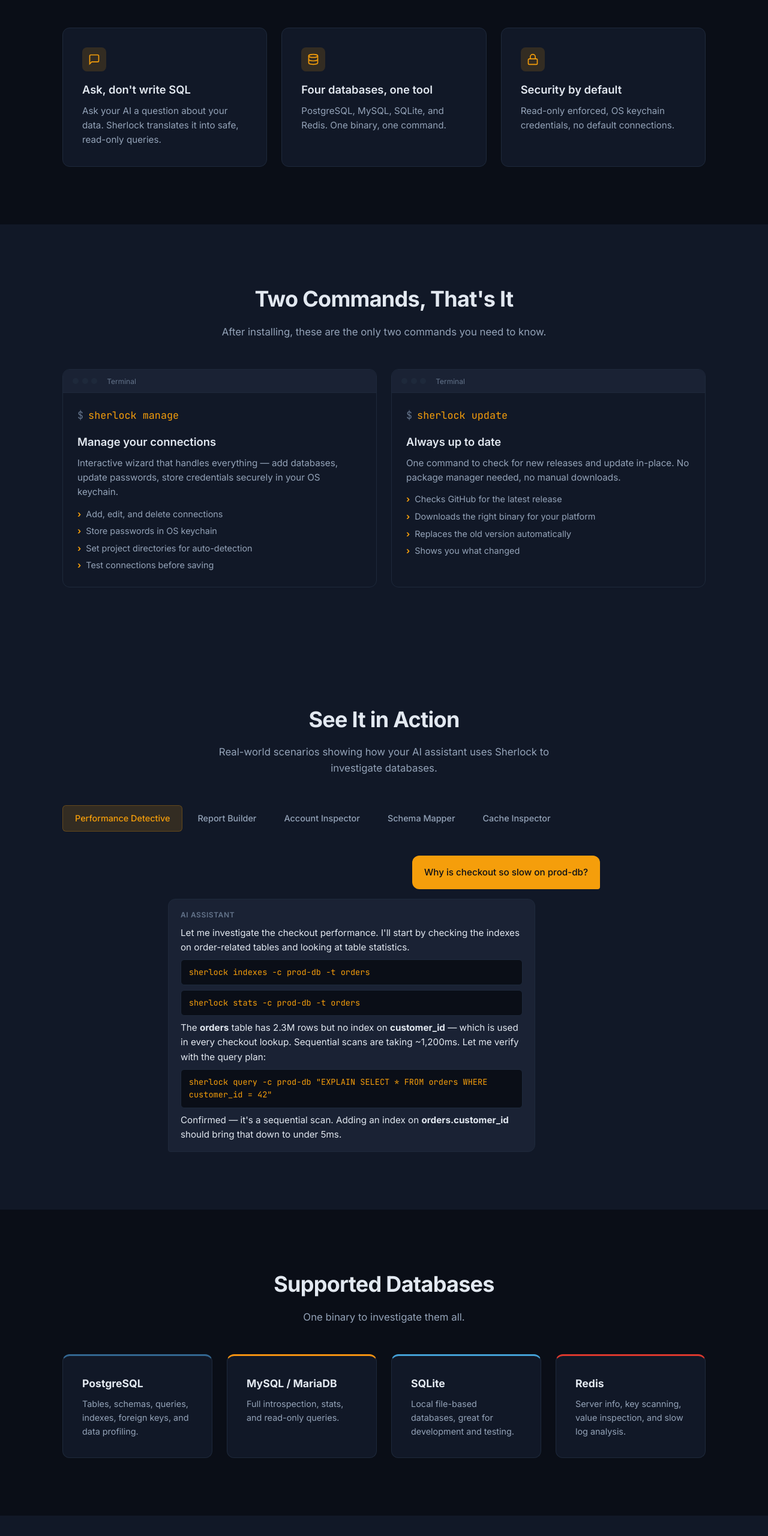
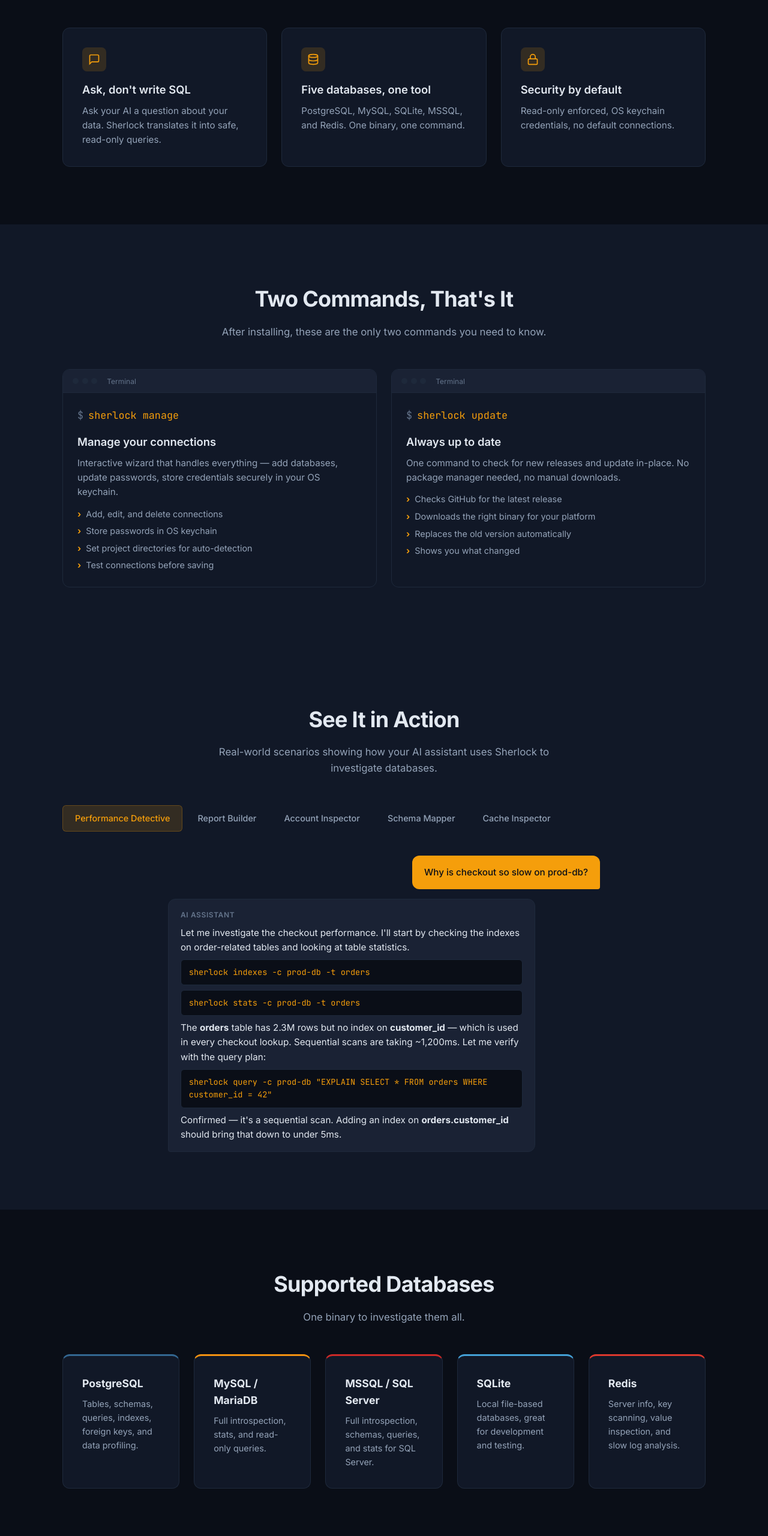
Before and after one commit to michaelbromley/sherlock, a website: page docs/index.html in a window 1280 px wide. Shown: the part 1000-3560 px from the top of the page at 60% size. Drawn offline with Linux system fonts and the light colour scheme.

Commit message:
feat: add MSSQL support to landing page

```diff
--- a/docs/index.html
+++ b/docs/index.html
@@ -4,7 +4,7 @@
 <meta charset="UTF-8">
 <meta name="viewport" content="width=device-width, initial-scale=1.0">
 <title>Sherlock — A read-only database query tool for AI assistants</title>
-<meta name="description" content="Give your AI the power to investigate your databases — without the power to destroy. PostgreSQL, MySQL, SQLite, and Redis. Single binary, zero dependencies.">
+<meta name="description" content="Give your AI the power to investigate your databases — without the power to destroy. PostgreSQL, MySQL, SQLite, MSSQL, and Redis. Single binary, zero dependencies.">
 <link rel="preconnect" href="https://fonts.googleapis.com">
 <link rel="preconnect" href="https://fonts.gstatic.com" crossorigin>
 <link href="https://fonts.googleapis.com/css2?family=Inter:wght@400;500;600;700&family=JetBrains+Mono:wght@400;500&display=swap" rel="stylesheet">
@@ -25,6 +25,7 @@
   --mysql: #f29111;
   --sqlite: #44a0d6;
   --redis: #dc382d;
+  --mssql: #cc2927;
 }
 
 html { scroll-behavior: smooth; }
@@ -498,7 +499,7 @@ section { padding: 6rem 0; }
 
 .db-grid {
   display: grid;
-  grid-template-columns: repeat(auto-fit, minmax(240px, 1fr));
+  grid-template-columns: repeat(auto-fit, minmax(190px, 1fr));
   gap: 1.5rem;
 }
 
@@ -745,8 +746,8 @@ footer .footer-links {
         <div class="pillar-icon">
           <svg width="20" height="20" viewBox="0 0 24 24" fill="none" stroke="#f59e0b" stroke-width="2" stroke-linecap="round"><ellipse cx="12" cy="5" rx="9" ry="3"/><path d="M3 5v14c0 1.66 4 3 9 3s9-1.34 9-3V5"/><path d="M3 12c0 1.66 4 3 9 3s9-1.34 9-3"/></svg>
         </div>
-        <h3>Four databases, one tool</h3>
-        <p>PostgreSQL, MySQL, SQLite, and Redis. One binary, one command.</p>
+        <h3>Five databases, one tool</h3>
+        <p>PostgreSQL, MySQL, SQLite, MSSQL, and Redis. One binary, one command.</p>
       </div>
       <div class="pillar">
         <div class="pillar-icon">
@@ -923,6 +924,10 @@ footer .footer-links {
       <div class="db-card" style="border-top-color: var(--mysql)">
         <h3>MySQL / MariaDB</h3>
         <p>Full introspection, stats, and read-only queries.</p>
+      </div>
+      <div class="db-card" style="border-top-color: var(--mssql)">
+        <h3>MSSQL / SQL Server</h3>
+        <p>Full introspection, schemas, queries, and stats for SQL Server.</p>
       </div>
       <div class="db-card" style="border-top-color: var(--sqlite)">
         <h3>SQLite</h3>
```
